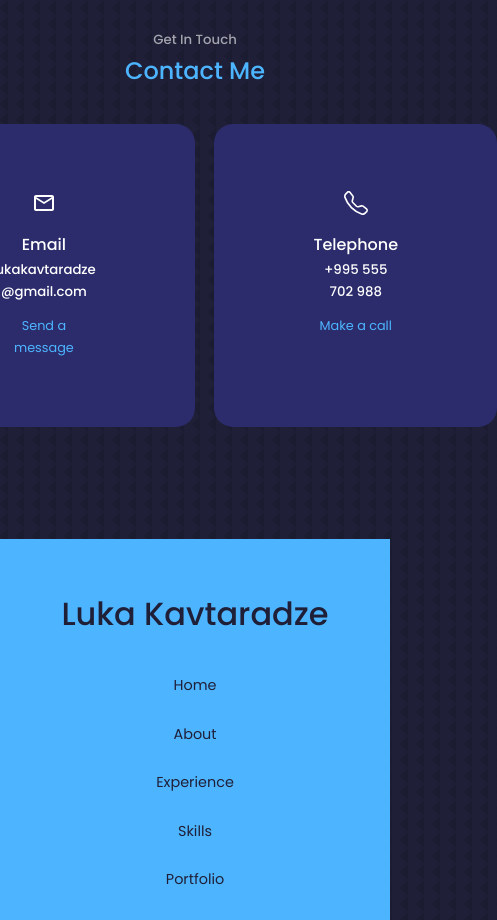
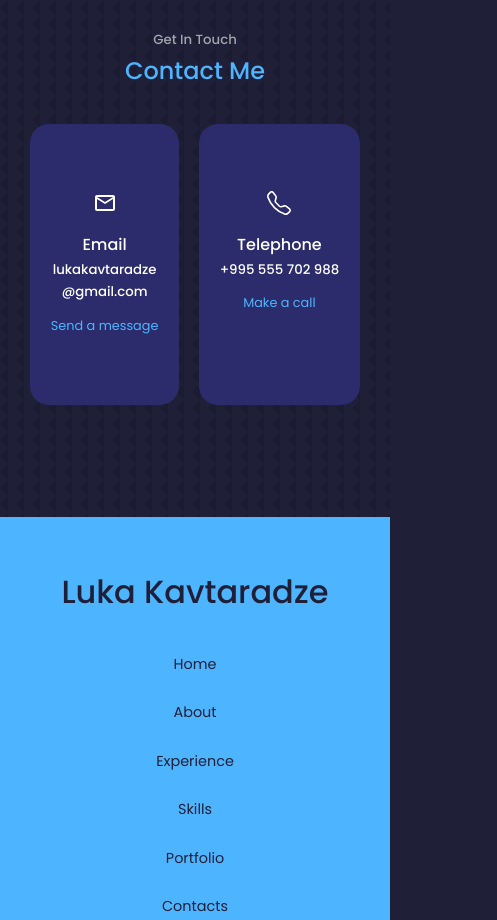
Before and after one commit to lukakavtarra/portfolio, a React (Create React App) app: page / in a window 390 px wide. Shown: the part 9520-10440 px from the top of the page, 497 px wide, since content can reach past the window. Built offline with nearby package versions, Linux system fonts and the light colour scheme.

Commit message:
responsive fix

```diff
--- a/src/components/contact/contact.css
+++ b/src/components/contact/contact.css
@@ -10,11 +10,12 @@
     flex-direction: row;
     justify-content: center;
     gap: 1.2rem;
+    flex-wrap: wrap;
 }
 
 .contact__option {
     background: var(--color-bg-variant);
-    padding: 4.2rem 6.2rem;
+    padding: 4.2rem 6%;
     border-radius: 1.2rem;
     text-align: center;
     transition: var(--transition);
```
